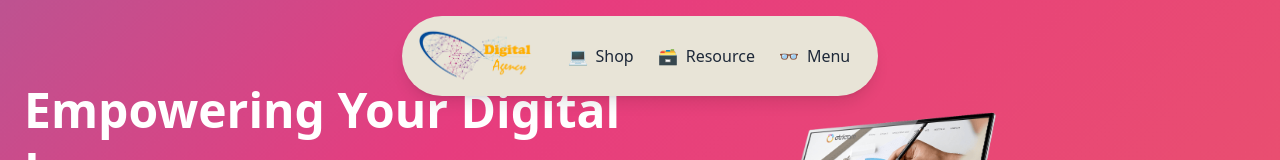
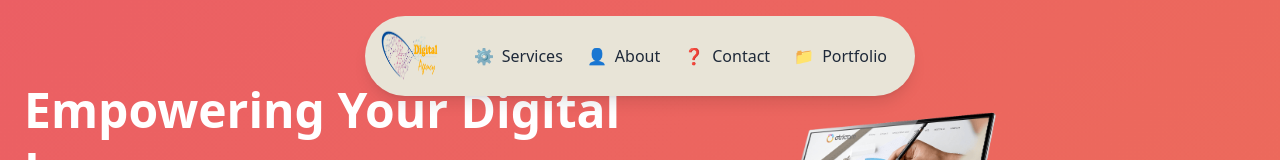
Before and after one commit to sohail78-hub/DAS, a React (Vite) app in the folder client/: page / in a window 1280 px wide. Shown: the top 160 px of the page. Built offline with nearby package versions, Linux system fonts and the light colour scheme.

Commit message:
'updation'

```diff
--- a/client/src/components/Footer.jsx
+++ b/client/src/components/Footer.jsx
@@ -29,7 +29,6 @@ const footerData={
     title: "QUICK LINKS",
     links: ["Facebook", "Instagram", "YouTube", "Pinterest", "Twitter"],
   },
-
 }
 
 const Footer = () => {
@@ -38,7 +37,6 @@ const Footer = () => {
     <div className=" w-full mx-auto h-full py-10 bg-gradient-to-r  text-white">
 {/* logo */}
 <h2 className="text-2xl font-bold text-center my-2 ">DIGITAL AGENCY</h2>
-
 
 <div className='flex justify-center gap-3 items-center py-8 cursor-pointer'>
   <motion.div
--- a/client/src/components/Navbar.jsx
+++ b/client/src/components/Navbar.jsx
@@ -34,45 +34,55 @@ const Navbar = () => {
   }, [scrolled]);
 
   const menuColors = {
-    shop: '#4F46E5',
-    resource: '#10B981',
-    menu: '#F59E0B',
+    services: '#4F46E5',
+    about: '#10B981',
+    contact: '#F59E0B',
+    portfolio: '#EC4899',
   };
 
   const menuItems = [
     {
-      id: 'shop',
-      icon: '💻',
-      label: 'Shop',
+      id: 'services',
+      icon: '⚙️',
+      label: 'Services',
       submenu: [
-        { id: 'products', icon: '📦', label: 'Products' },
-        { id: 'new-arrivals', icon: '🆕', label: 'New Arrivals' },
-        { id: 'bestsellers', icon: '🏆', label: 'Bestsellers' },
-        { id: 'discounts', icon: '💰', label: 'Discounts' },
+        { id: 'consulting', icon: '📋', label: 'Consulting' },
+        { id: 'development', icon: '💻', label: 'Development' },
+        { id: 'design', icon: '🎨', label: 'Design' },
+        { id: 'support', icon: '🛠️', label: 'Support' },
       ],
     },
     {
-      id: 'resource',
-      icon: '🗃️',
-      label: 'Resource',
+      id: 'about',
+      icon: '👤',
+      label: 'About',
       submenu: [
-        { id: 'framer-motion', icon: '✨', label: 'Framer motion' },
-        { id: 'navigation', icon: '🧭', label: 'Navigation' },
-        { id: 'components', icon: '🧩', label: 'Components' },
-        { id: 'all-resource', icon: '📁', label: 'All resource' },
+        { id: 'team', icon: '👥', label: 'Our Team' },
+        { id: 'mission', icon: '🎯', label: 'Mission' },
+        { id: 'history', icon: '📜', label: 'History' },
+        { id: 'values', icon: '🌟', label: 'Values' },
       ],
     },
     {
-      id: 'menu',
-      icon: '👓',
-      label: 'Menu',
+      id: 'contact',
+      icon: '❓',
+      label: 'Contact',
       submenu: [
-        { id: 'services', icon: '⚙️', label: 'services' },
-        { id: 'portfolio', icon: '👤', label: 'portfolio' },
-        { id: 'contact', icon: '❓', label: 'contact' },
-        { id: 'About Us', icon: '🚪', label: 'About Us' },
-        { id: 'blog', icon: '🚪', label: 'blog' },
-
+        { id: 'email', icon: '✉️', label: 'Email' },
+        { id: 'phone', icon: '📞', label: 'Phone' },
+        { id: 'location', icon: '📍', label: 'Location' },
+        { id: 'support', icon: '💬', label: 'Support' },
+      ],
+    },
+    {
+      id: 'portfolio',
+      icon: '📁',
+      label: 'Portfolio',
+      submenu: [
+        { id: 'projects', icon: '🏗️', label: 'Projects' },
+        { id: 'case-studies', icon: '📊', label: 'Case Studies' },
+        { id: 'clients', icon: '🤝', label: 'Clients' },
+        { id: 'gallery', icon: '🖼️', label: 'Gallery' },
       ],
     },
   ];
@@ -119,7 +129,6 @@ const Navbar = () => {
       },
     },
   };
-
   const submenuItemVariants = {
     hidden: { opacity: 0, x: -20 },
     visible: {
@@ -162,16 +171,16 @@ const Navbar = () => {
     <>
       <motion.div
         className="fixed top-0 w-full flex justify-center z-50 pt-4 pb-4"
-        initial={{ left: '50%', x: '-50%', width: '550px' }} // Center the Navbar initially
+        initial={{ left: '50%', x: '-50%', width: '550px' }}
         animate={{
-          left: scrolled ? '20px' : '50%', // Move to left on scroll
-          x: scrolled ? '0' : '-50%', // Adjust transform for centering
-          width: hovered ? '550px' : scrolled ? 'auto' : '550px', // Adjust width
+          left: scrolled ? '20px' : '50%',
+          x: scrolled ? '0' : '-50%',
+          width: hovered ? '550px' : scrolled ? 'auto' : '550px',
         }}
         transition={{ duration: 0.5, ease: 'easeOut' }}
       >
         <motion.div
-          className="flex items-center gap-2 bg-[#e8e4d7]  rounded-full px-4 py-2 text-gray-800 shadow-lg"
+          className="flex items-center gap-2 bg-[#e8e4d7] rounded-full px-4 py-2 text-gray-800 shadow-lg"
           onMouseEnter={handleMouseEnter}
           onMouseLeave={handleMouseLeave}
         >
--- a/client/src/index.css
+++ b/client/src/index.css
@@ -1,7 +1,7 @@
 @import "tailwindcss";
 
 body {
-	background: linear-gradient(-45deg, #ee7752, #e73c7e, #23a6d5, #23d5ab);
+	background: linear-gradient(-45deg, #ee7752, #e73c7e);
 	background-size: 400% 400%;
 	animation: gradient 15s ease infinite;
 	height: 100vh;
```
